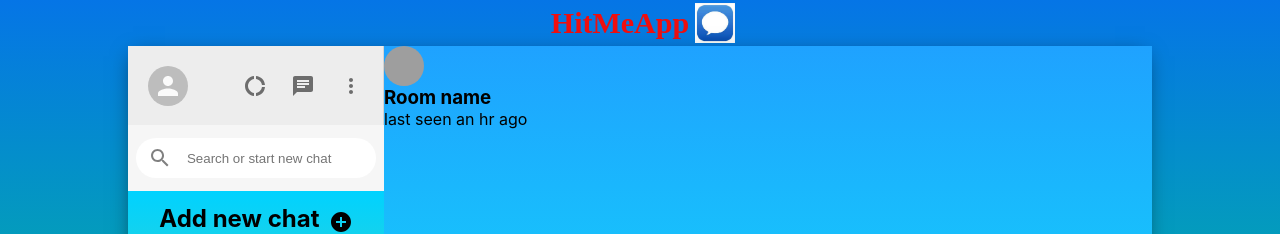
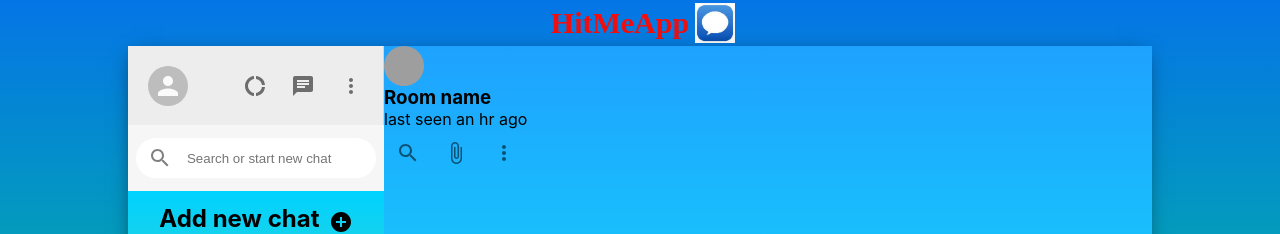
Before and after one commit to DevBees/HitMeApp, a React (Create React App) app: page / in a window 1280 px wide. Shown: the top 234 px of the page. Built offline with nearby package versions, Linux system fonts and the light colour scheme; grey boxes are pictures that could not be loaded.

Commit message:
Add files via upload

```diff
--- a/src/Chat.js
+++ b/src/Chat.js
@@ -1,4 +1,6 @@
-import { Avatar } from '@material-ui/core';
+import { Avatar, IconButton} from '@material-ui/core';
+import { AttachFile, SearchOutlined } from '@material-ui/icons';
+import MoreVert from '@material-ui/icons/MoreVert';
 import React, { useState, useEffect } from 'react';
 import './Chat.css';
 
@@ -28,6 +30,17 @@ function Chat() {
 
         <div className="chat__headerRight">
 
+            <IconButton>
+                <SearchOutlined/>
+            </IconButton>
+
+            <IconButton>
+            <AttachFile/>
+            </IconButton>
+
+            <IconButton>
+                <MoreVert/>
+            </IconButton>
 
         </div>
 
```
